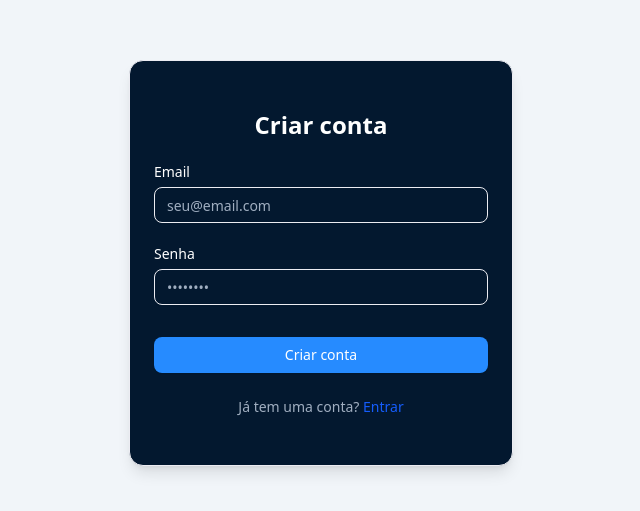
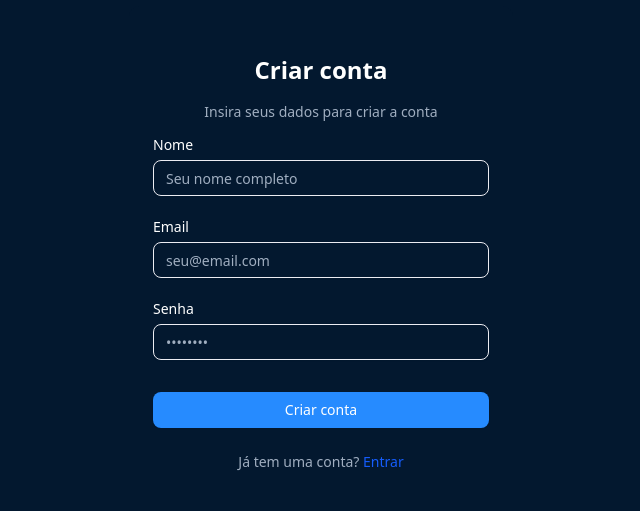
Before and after one commit to awicapital/mt5-account-validator, a Next.js app: page /register in a window 1280 px wide. Shown: the part 137-648 px from the top of the page, without its empty margins (319-959 px from the left). Built offline with nearby package versions, Linux system fonts and the light colour scheme; no server answers.

Commit message:
feat: criar página de registro com campo nome e validação

```diff
--- a/src/app/register/page.tsx
+++ b/src/app/register/page.tsx
@@ -11,60 +11,100 @@ import { supabase } from "@/lib/supabase";
 import { useRouter } from "next/navigation";
 
 export default function RegisterPage() {
+  const [nome, setNome] = useState("");
   const [email, setEmail] = useState("");
   const [senha, setSenha] = useState("");
   const [loading, setLoading] = useState(false);
   const router = useRouter();
 
   const handleRegister = async () => {
+    if (!nome || !email || !senha) {
+      toast.error("Preencha todos os campos.");
+      return;
+    }
     setLoading(true);
 
-    if (!email || !senha) {
-      toast.error("Preencha todos os campos.");
+    const { data, error } = await supabase.auth.signUp({
+      email,
+      password: senha,
+      options: {
+        data: { nome },
+      },
+    });
+
+    if (error) {
+      toast.error("Erro ao criar conta: " + error.message);
       setLoading(false);
       return;
     }
 
-    const { error } = await supabase.auth.signUp({
-      email,
-      password: senha,
-    });
+    if (data.user) {
+      const { error: updateError } = await supabase.auth.updateUser({
+        display_name: nome,
+      });
 
-    if (error) {
-      toast.error("Erro ao criar conta: " + error.message);
-    } else {
-      toast.success("Conta criada com sucesso!");
-      router.push("/dashboard");
+      if (updateError) {
+        toast.error("Erro ao atualizar nome: " + updateError.message);
+      }
     }
 
+    toast.success("Conta criada com sucesso!");
     setLoading(false);
+    router.push("/dashboard");
   };
 
   return (
-    <main className="min-h-screen flex items-center justify-center bg-slate-100 px-4">
-      <Card className="w-full max-w-sm shadow-lg">
+    <main
+      className="min-h-screen flex items-center justify-center px-4"
+      style={{ backgroundColor: "#03182f" }}
+    >
+      <Card className="w-full max-w-sm rounded-lg bg-[#03182f] border-0 shadow-none">
         <CardContent className="p-6 space-y-6">
-          <h1 className="text-2xl font-semibold text-center">Criar conta</h1>
+          <h1 className="text-2xl font-semibold text-center text-white">Criar conta</h1>
+
+          <p className="text-center text-sm text-muted-foreground -mt-2 mb-4">
+            Insira seus dados para criar a conta
+          </p>
 
           <div className="space-y-2">
-            <Label htmlFor="email">Email</Label>
+            <Label htmlFor="nome" className="text-white">
+              Nome
+            </Label>
+            <Input
+              id="nome"
+              type="text"
+              placeholder="Seu nome completo"
+              value={nome}
+              onChange={(e) => setNome(e.target.value)}
+              autoComplete="name"
+            />
+          </div>
+
+          <div className="space-y-2">
+            <Label htmlFor="email" className="text-white">
+              Email
+            </Label>
             <Input
               id="email"
               type="email"
               placeholder="seu@email.com"
               value={email}
               onChange={(e) => setEmail(e.target.value)}
+              autoComplete="email"
             />
           </div>
 
           <div className="space-y-2">
-            <Label htmlFor="senha">Senha</Label>
+            <Label htmlFor="senha" className="text-white">
+              Senha
+            </Label>
             <Input
               id="senha"
               type="password"
               placeholder="••••••••"
               value={senha}
               onChange={(e) => setSenha(e.target.value)}
+              autoComplete="new-password"
             />
           </div>
 
```
